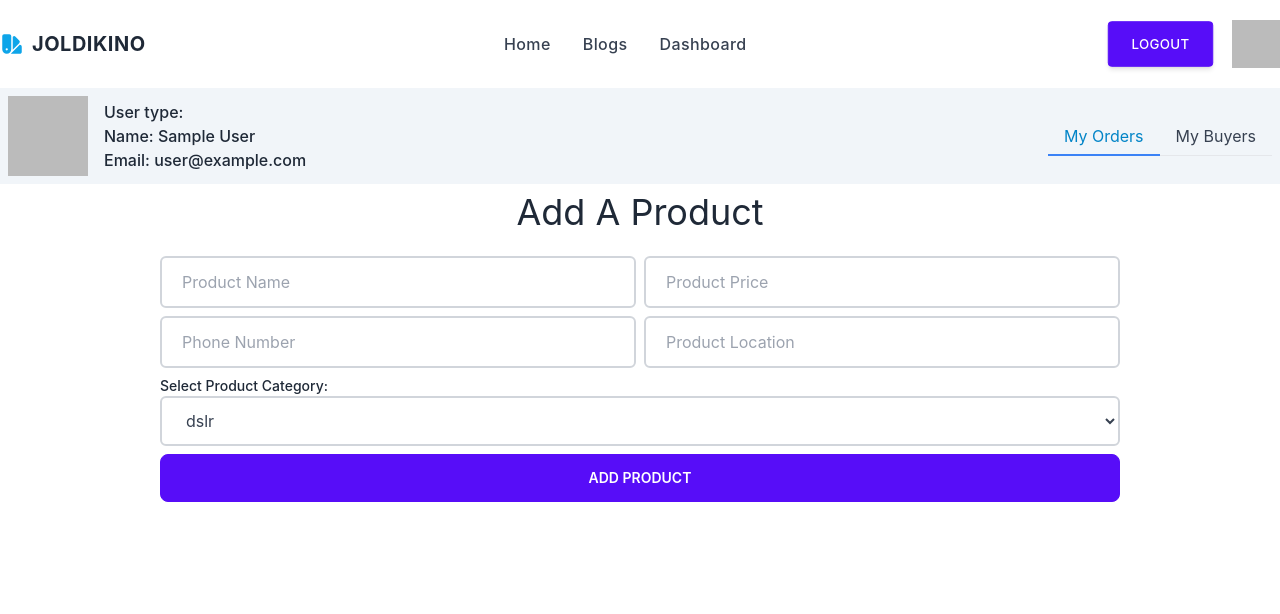
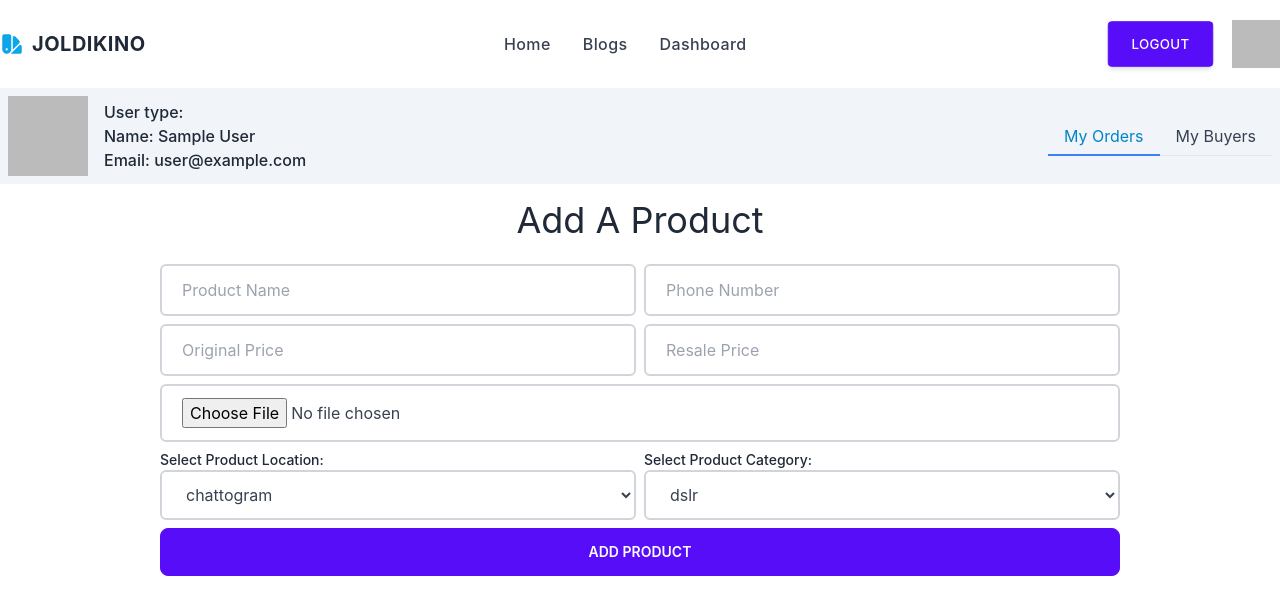
Before and after one commit to noyandey88/joldikino-used-products-resale-client, a React (Create React App) app: page /dashboard/addproduct in a window 1280 px wide. Shown: the top 614 px of the page. Built offline with nearby package versions, Linux system fonts and the light colour scheme; no server answers; sample sign-in values are in the browser's storage.

Commit message:
image upload api created

```diff
--- a/package.json
+++ b/package.json
@@ -10,6 +10,7 @@
     "@testing-library/user-event": "^13.5.0",
     "axios": "^1.2.0",
     "daisyui": "^2.41.0",
+    "date-fns": "^2.29.3",
     "firebase": "^9.14.0",
     "react": "^18.2.0",
     "react-dom": "^18.2.0",
--- a/src/Components/Dashboard/AddProduct.js
+++ b/src/Components/Dashboard/AddProduct.js
@@ -1,16 +1,31 @@
+import { format } from 'date-fns/esm';
 import React from 'react';
 import { useForm } from 'react-hook-form';
+import { saveImage } from '../../api/imageUpload';
 
 const AddProduct = () => {
-  const { register, formState: { errors }, handleSubmit } = useForm();
+  const { register, handleSubmit } = useForm();
+
+  const today = format(new Date(), 'PP');
 
   const handleAddProduct = (data) => {
+    const productName = data.name;
+    const phoneNumber = data.phone;
+    const originalPrice = data.originalPrice;
+    const resalePrice = data.resalePrice;
+    const image = data.image[0];
+    const location = data.location;
+    const category = data.category;
+
+    saveImage(image)
+    .then(data => {
       console.log(data);
+    })
   }
 
   return (
-    <div className="w-3/4 mx-auto">
-      <div className="text-center mt-2 mb-4">
+    <div className="w-full px-2 lg:px-0 lg:w-3/4 mx-auto">
+      <div className="text-center mt-4 mb-4">
         <h1 className="text-4xl fon-semibold">Add A Product</h1>
       </div>
       <div>
@@ -21,26 +36,42 @@ const AddProduct = () => {
               <input {...register("name")} type="text" placeholder="Product Name" className="block w-full px-5 py-3 mt-2 text-gray-700 placeholder-gray-400 bg-white border-2 border-gray-300 rounded-md dark:placeholder-gray-600 focus:border-blue-400 dark:focus:border-blue-400 focus:ring-blue-400 focus:outline-none focus:ring focus:ring-opacity-40" />
             </div>
             <div className="w-full">
-              <input {...register("price")} type="text" placeholder="Product Price" className="block w-full px-5 py-3 mt-2 text-gray-700 placeholder-gray-400 bg-white border-2 border-gray-300 rounded-md dark:placeholder-gray-600 focus:border-blue-400 dark:focus:border-blue-400 focus:ring-blue-400 focus:outline-none focus:ring focus:ring-opacity-40" />
+              <input {...register("phone")} type="text" placeholder="Phone Number" className="block w-full px-5 py-3 mt-2 text-gray-700 placeholder-gray-400 bg-white border-2 border-gray-300 rounded-md dark:placeholder-gray-600 focus:border-blue-400 dark:focus:border-blue-400 focus:ring-blue-400 focus:outline-none focus:ring focus:ring-opacity-40" />
             </div>
           </div>
 
           <div className="flex gap-2">
             <div className="w-full">
-              <input {...register("phone")} type="text" placeholder="Phone Number" className="block w-full px-5 py-3 mt-2 text-gray-700 placeholder-gray-400 bg-white border-2 border-gray-300 rounded-md dark:placeholder-gray-600 focus:border-blue-400 dark:focus:border-blue-400 focus:ring-blue-400 focus:outline-none focus:ring focus:ring-opacity-40" />
+              <input {...register("originalPrice")} type="text" placeholder="Original Price" className="block w-full px-5 py-3 mt-2 text-gray-700 placeholder-gray-400 bg-white border-2 border-gray-300 rounded-md dark:placeholder-gray-600 focus:border-blue-400 dark:focus:border-blue-400 focus:ring-blue-400 focus:outline-none focus:ring focus:ring-opacity-40" />
             </div>
             <div className="w-full">
-              <input {...register("location")} type="text" placeholder="Product Location" className="block w-full px-5 py-3 mt-2 text-gray-700 placeholder-gray-400 bg-white border-2 border-gray-300 rounded-md dark:placeholder-gray-600 focus:border-blue-400 dark:focus:border-blue-400 focus:ring-blue-400 focus:outline-none focus:ring focus:ring-opacity-40" />
+              <input {...register("resalePrice")} type="text" placeholder="Resale Price" className="block w-full px-5 py-3 mt-2 text-gray-700 placeholder-gray-400 bg-white border-2 border-gray-300 rounded-md dark:placeholder-gray-600 focus:border-blue-400 dark:focus:border-blue-400 focus:ring-blue-400 focus:outline-none focus:ring focus:ring-opacity-40" />
             </div>
           </div>
 
-          <div>
+          {/* image upload */}
+          <div className="w-full">
+              <input {...register("image")} type="file" placeholder="Phone Number" className="block w-full px-5 py-3 mt-2 text-gray-700 placeholder-gray-400 bg-white border-2 border-gray-300 rounded-md dark:placeholder-gray-600 focus:border-blue-400 dark:focus:border-blue-400 focus:ring-blue-400 focus:outline-none focus:ring focus:ring-opacity-40" accept="image/*" />
+          </div>
+
+          <div className="flex gap-2">
+            <div className="w-full">
+              <p className="text-sm -mb-2 mt-2 font-medium">Select Product Location:</p>
+              <select {...register("location")} name="location" className="block w-full px-5 py-3 mt-2 text-gray-700 placeholder-gray-400 bg-white border-2 border-gray-300 rounded-md dark:placeholder-gray-600 focus:border-blue-400 dark:focus:border-blue-400 focus:ring-blue-400 focus:outline-none focus:ring focus:ring-opacity-40">
+                <option value="chattogram">chattogram</option>
+                <option value="cumilla">cumilla</option>
+                <option value="dhaka">dhaka</option>
+                <option value="rajshahi">rajshahi</option>
+              </select>
+            </div>
+            <div className="w-full">
               <p className="text-sm -mb-2 mt-2 font-medium">Select Product Category:</p>
               <select {...register("category")} name="category" className="block w-full px-5 py-3 mt-2 text-gray-700 placeholder-gray-400 bg-white border-2 border-gray-300 rounded-md dark:placeholder-gray-600 focus:border-blue-400 dark:focus:border-blue-400 focus:ring-blue-400 focus:outline-none focus:ring focus:ring-opacity-40">
                 <option value="dslr">dslr</option>
                 <option value="mirrorless">mirrorless</option>
                 <option value="action">action</option>
               </select>
+            </div>
           </div>
           <div className="w-full mt-2">
             <button className="btn btn-primary w-full" type="submit">Add Product</button>
--- /dev/null
+++ b/src/api/imageUpload.js
@@ -0,0 +1,13 @@
+// upload image on image bb
+export const saveImage = async (imageData) => {
+
+  const formData = new FormData();
+  formData.append('image', imageData);
+  const url = `https://api.imgbb.com/1/upload?key=${process.env.REACT_APP_IMGBB_KEY}`;
+  const response = await fetch(url, {
+    method: 'POST',
+    body: formData
+  })
+  const image = await response.json();
+  return image?.data?.url;
+}
```
Also changed, not shown: 1 other file (tests, documents, lock files or other folders). Lines whose indentation alone changed are shown as unchanged.
